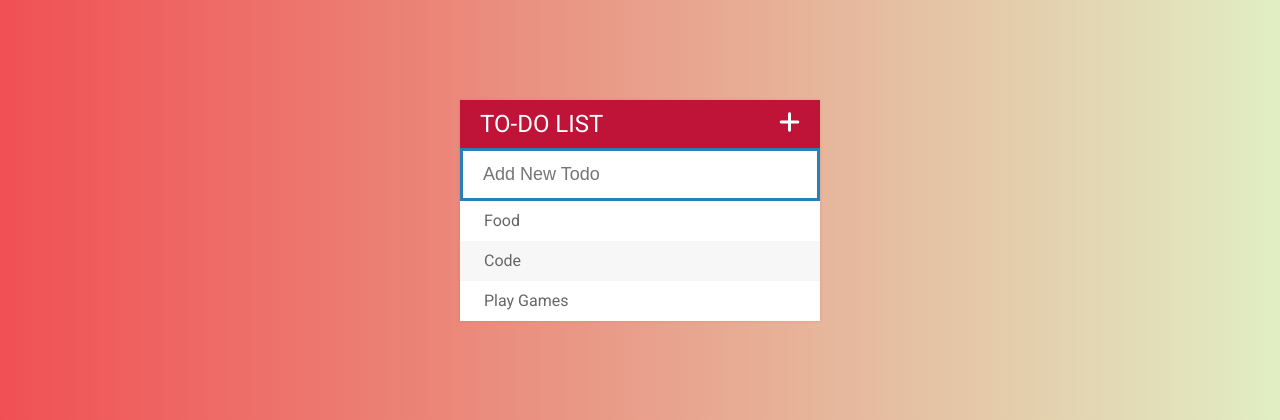
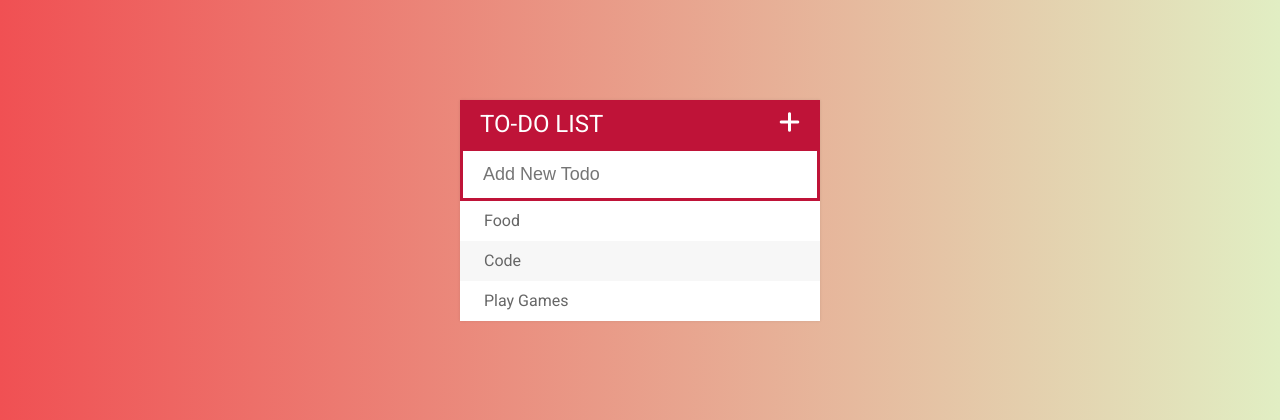
Before and after one commit to khoernlein90/extraWork, a web app: file todoList/index.html in a window 1280 px wide, with the restyled element focused. Shown: the top 420 px of the page. Run offline with its HTML, style and script files only (its server is not run), Linux system fonts and the light colour scheme; some libraries are stand-ins or nearby versions.

Commit message:
fixed input focus

```diff
--- a/todoList/assets/css/style.css
+++ b/todoList/assets/css/style.css
@@ -55,7 +55,7 @@ input {
 }
 input:focus {
     background: white;
-    border: 3px solid #2980b9;
+    border: 3px solid #bf1338;
     outline: none;
 }
 h1 {
```
